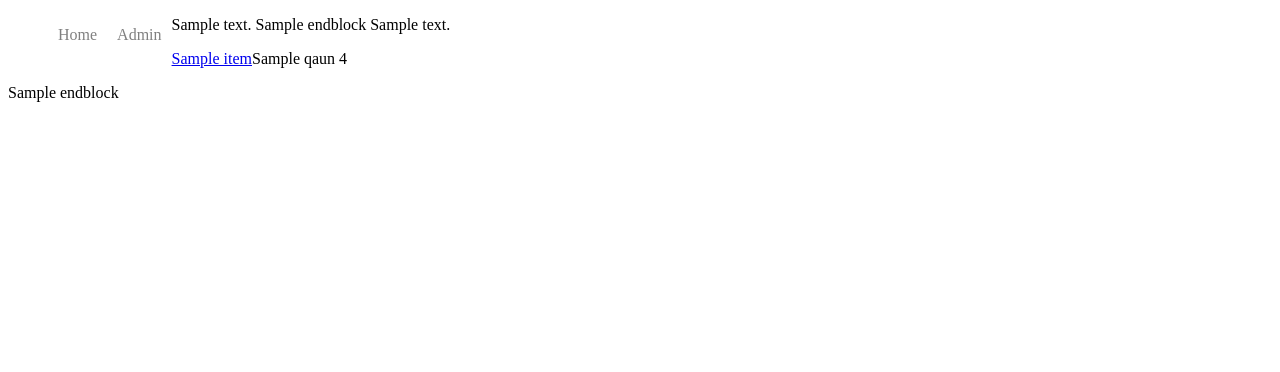
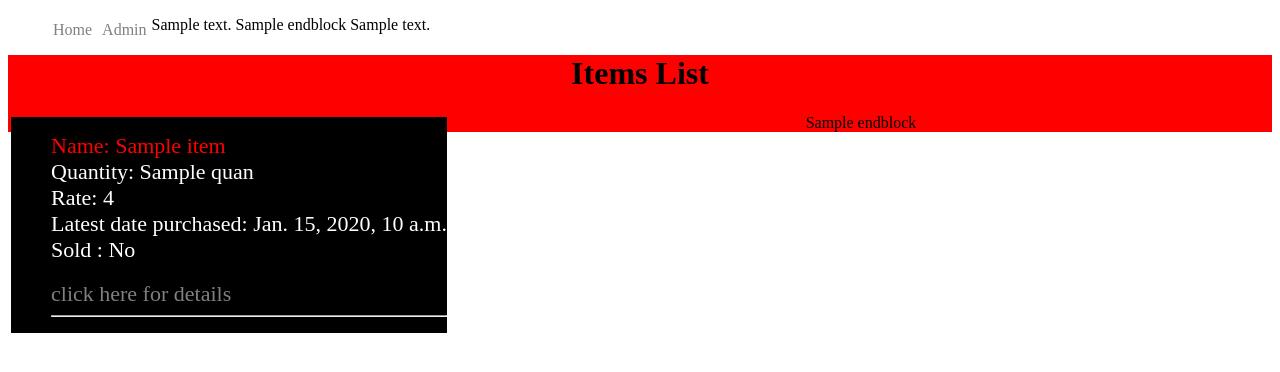
Before and after one commit to satizz/satiz_gallery, a Django app: template bought/templates/bought/index.html in a window 1280 px wide. Shown: the top 372 px of the page. Run offline with Django 3.2, Linux system fonts and the light colour scheme; data comes from the database, SQL or seed files in the repository; tables that the repository leaves empty hold one stand-in row (values such as "Sample post"); the template is opened without the code that fills it: values that come from a table or form of the project are taken from there, most other values are stand-ins (such as "Sample title", 1, 10 or a date in 2020).

Commit message:
html file changed

```diff
--- a/bought/templates/bought/base.html
+++ b/bought/templates/bought/base.html
@@ -10,8 +10,12 @@
         color:white;
         margin:auto;
     }
+    #menu ul {
+        background:brown;
+        border-radius:5%;
+    }
     .nav li{
-        padding: 10px;
+        padding: 5px;
         display:inline;
         float:left;
 
@@ -19,16 +23,29 @@
     .nav li a {
         text-decoration:none;
         color:grey;
+    }
 
-
+    #detail li a{
+        color:grey;
     }
 
     #detail li {
         list-style:none;
         text-align:left;
         font-size : 22px;
+
     }
-
+    .view {
+        text-align:justify;
+        background-color:black;
+        color:white;
+        float:left;
+        margin:3px;
+    }
+.item_name{
+    text-decoration:bold;
+    color : red;
+    }
 </style>
 </head>
     <body>
--- a/bought/templates/bought/index.html
+++ b/bought/templates/bought/index.html
@@ -1,12 +1,26 @@
 {%include 'bought/base.html'%}
 {{blockcontent}}
+<br>
 {% if list %}
-    <ul>
-        <li style="display:none;">Item Name</li>
+<div style="text-align:center;background:red;">
+    <h1 >Items List</h1>
     {% for item in list %}
-        <p><a href="/buy/{{ item.id }}/">{{ item.name }}</a>{{ item.qaun }} {{item.rate}}</li>
-    {% endfor %}
-    </ul>
+<div class = 'view'>
+<ul id = 'detail'>
+
+    <li class ='item_name'>Name: {{item.name}}</li>
+    <li>Quantity: {{item.quan}}</li>
+    <li>Rate: {{item.rate}}</li>
+    <li>Latest date purchased: {{item.date}}</li>
+    <li>Sold : {%  if item.status == True %} Yes {% else %} No{%endif%}</li>
+    <br>
+    <li><a href="/buy/{{ item.id }}/" style="text-decoration:none;">click here for details</a></li>
+    <hr>
+
+</ul>
+
+</div>
+     {% endfor %}
 {% else %}
     <p>No items are available.</p>
 {% endif %}
```
